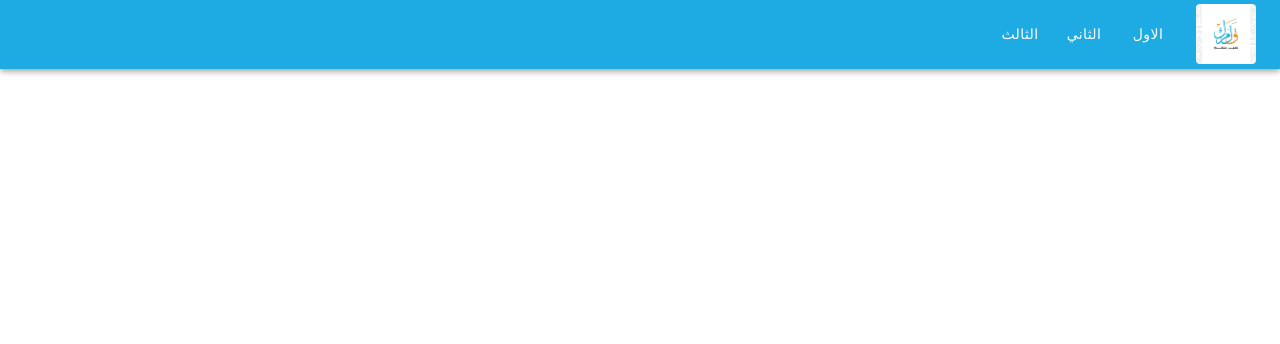
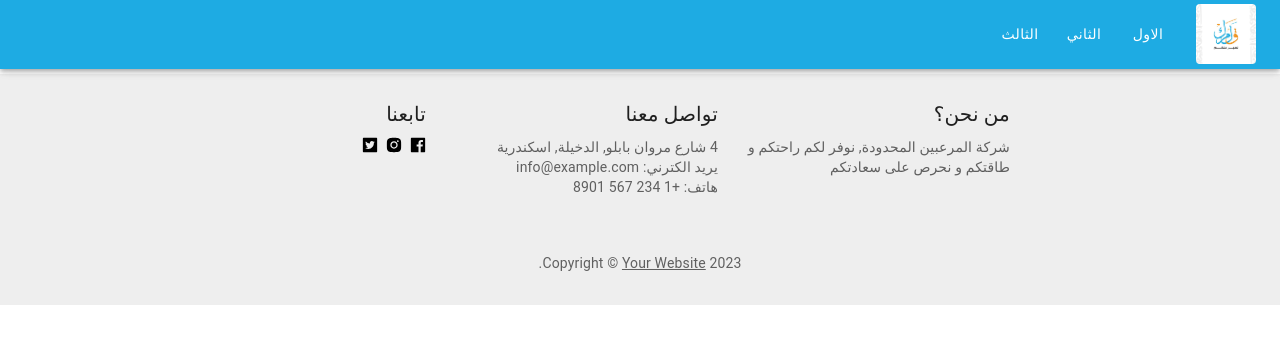
Before and after one commit to MahmoudMahdy605/Qalamuk, a Next.js app: page / in a window 1280 px wide. Shown: the top 344 px of the page. Built offline with nearby package versions, Linux system fonts and the light colour scheme.

Commit message:
add footer

```diff
--- /dev/null
+++ b/src/components/Footer/index.tsx
@@ -0,0 +1,84 @@
+import {
+  Box,
+  Container,
+  Typography,
+  Link,
+  Grid,
+  useTheme,
+} from "@mui/material";
+import {
+  FacebookFilled,
+  TwitterSquareFilled,
+  InstagramFilled,
+} from "@ant-design/icons";
+
+export const Footer = () => {
+  const theme = useTheme();
+  return (
+    <Box
+      component="footer"
+      sx={{
+        backgroundColor: theme.palette.grey[200],
+        pb: 4,
+      }}
+    >
+      <Container maxWidth="md">
+        <Grid container spacing={3} m={7}>
+          <Grid item xs={12} md={4}>
+            <Typography variant="h6" color="text.primary" gutterBottom>
+              من نحن؟
+            </Typography>
+            <Typography variant="body2" color="text.secondary">
+              شركة المرعبين المحدودة, نوفر لكم راحتكم و طاقتكم و نحرص على
+              سعادتكم
+            </Typography>
+          </Grid>
+          <Grid item xs={12} md={4}>
+            <Typography variant="h6" color="text.primary" gutterBottom>
+              تواصل معنا
+            </Typography>
+            <Typography variant="body2" color="text.secondary">
+              4 شارع مروان بابلو, الدخيلة, اسكندرية
+            </Typography>
+            <Typography variant="body2" color="text.secondary">
+              يريد الكترني: info@example.com
+            </Typography>
+            <Typography variant="body2" color="text.secondary">
+              هاتف: +1 234 567 8901
+            </Typography>
+          </Grid>
+          <Grid item xs={12} md={4}>
+            <Typography variant="h6" color="text.primary" gutterBottom>
+              تابعنا
+            </Typography>
+            <Link href="https://www.facebook.com/" color="inherit">
+              <FacebookFilled />
+            </Link>
+            <Link
+              href="https://www.instagram.com/"
+              color="inherit"
+              sx={{ pl: 1, pr: 1 }}
+            >
+              <InstagramFilled />
+            </Link>
+            <Link href="https://www.twitter.com/" color="inherit">
+              <TwitterSquareFilled />
+            </Link>
+          </Grid>
+        </Grid>
+        <Box mt={5}>
+          <Typography variant="body2" color="text.secondary" align="center">
+            {"Copyright © "}
+            <Link color="inherit" href="https://your-website.com/">
+              Your Website
+            </Link>{" "}
+            {new Date().getFullYear()}
+            {"."}
+          </Typography>
+        </Box>
+      </Container>
+    </Box>
+  );
+};
+
+export default Footer;
--- a/src/pages/_app.tsx
+++ b/src/pages/_app.tsx
@@ -3,7 +3,8 @@ import type { AppProps } from "next/app";
 import localFont from "next/font/local";
 import Navbar from "@/components/Navbar";
 import { theme } from "@/style/theme/palette";
-import { ThemeProvider } from "@mui/material";
+import { Stack, ThemeProvider } from "@mui/material";
+import Footer from "@/components/Footer";
 
 const surt = localFont({
   src: "../assets/fonts/GEDinkum-Bold-1.ttf",
@@ -16,6 +17,7 @@ export default function MyApp({ Component, pageProps }: AppProps) {
       <main className={`${surt.variable} font-sans`} dir="rtl">
         <Navbar />
         <Component {...pageProps} />
+        <Footer />
       </main>
     </ThemeProvider>
   );
```
